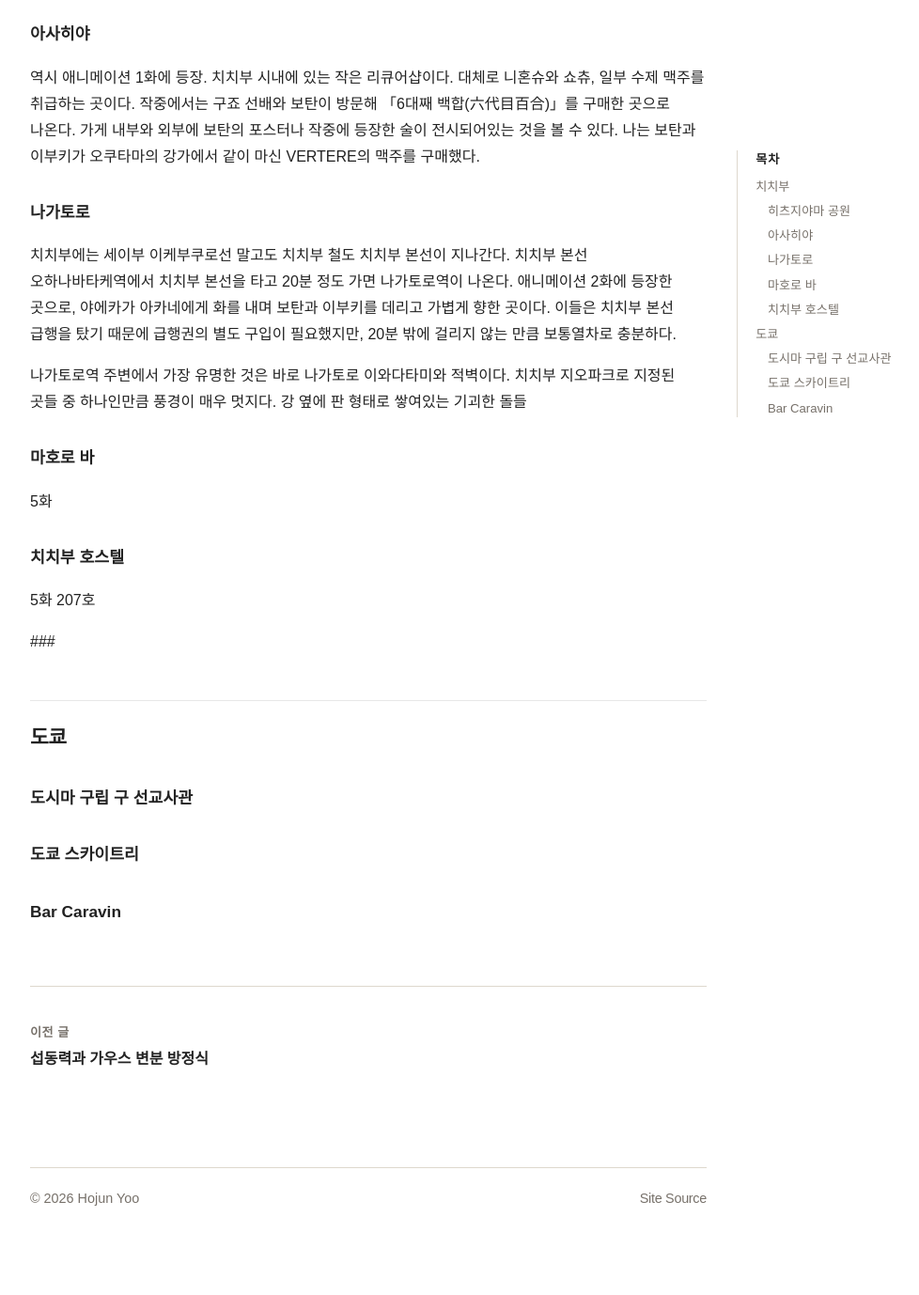
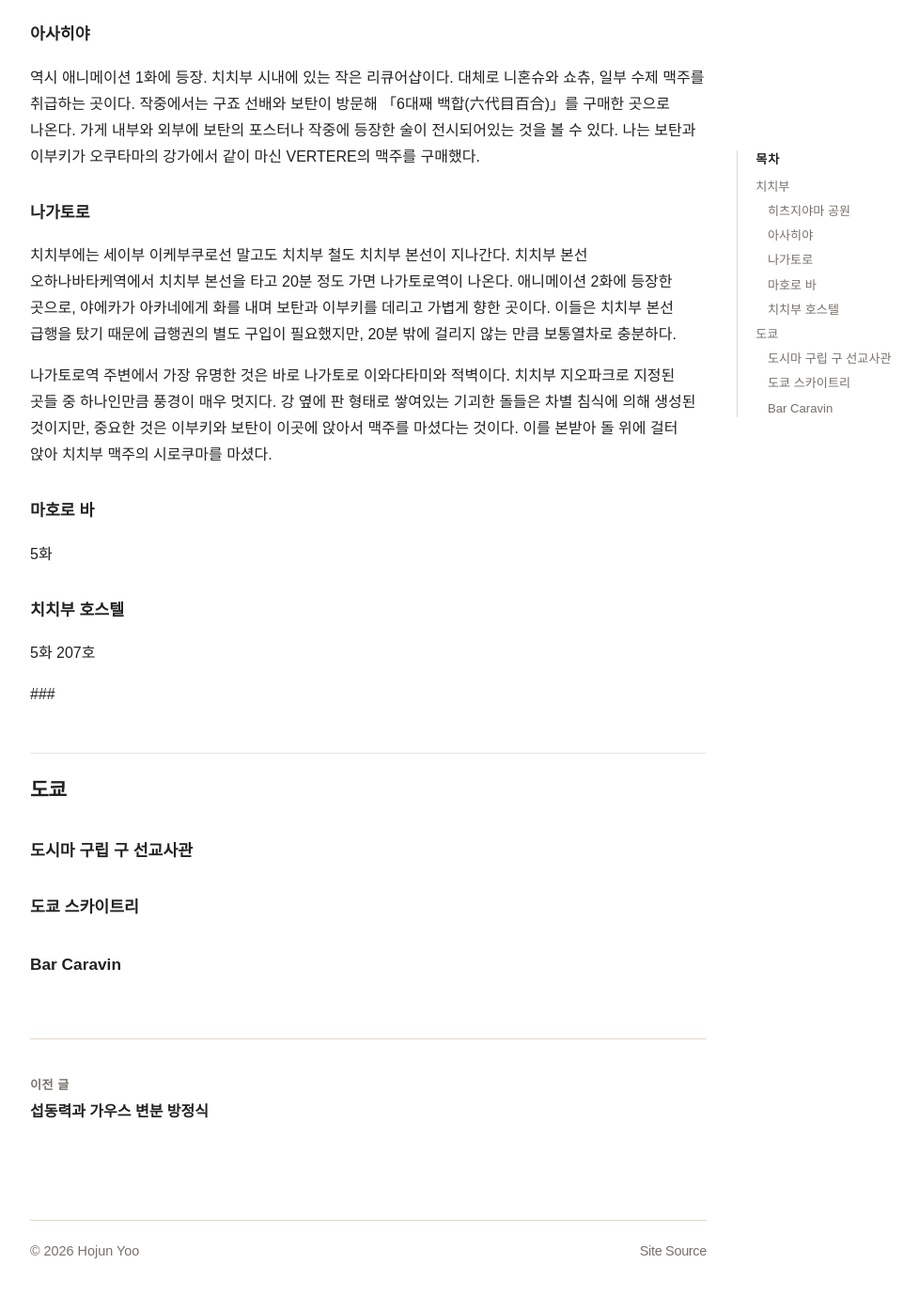
Before and after one commit to shami-momo/shami-momo.github.io, a Jekyll site: the page built from _posts/2026-07-16-botan.md, in a window 1280 px wide and 1400 px high, scrolled down 1189 px. Shown: the top 1378 px of the window at 94% size, without its empty margins (248-1226 px from the left). Built offline with Jekyll 4.4.1, drawn with Linux system fonts in a browser that asks for light colours; some web fonts are replaced; comment, search, counter and statistics services are not loaded; before the commit the page ends 2533 px from its top, so only the background shows below that.

Commit message:
japan travel fixed

```diff
--- a/_posts/2026-07-16-botan.md
+++ b/_posts/2026-07-16-botan.md
@@ -23,7 +23,7 @@ tags: [카미이나 보탄, 성지순례]
 ### 나가토로
 치치부에는 세이부 이케부쿠로선 말고도 치치부 철도 치치부 본선이 지나간다. 치치부 본선 오하나바타케역에서 치치부 본선을 타고 20분 정도 가면 나가토로역이 나온다. 애니메이션 2화에 등장한 곳으로, 야에카가 아카네에게 화를 내며 보탄과 이부키를 데리고 가볍게 향한 곳이다. 이들은 치치부 본선 급행을 탔기 때문에 급행권의 별도 구입이 필요했지만, 20분 밖에 걸리지 않는 만큼 보통열차로 충분하다.
 
-나가토로역 주변에서 가장 유명한 것은 바로 나가토로 이와다타미와 적벽이다. 치치부 지오파크로 지정된 곳들 중 하나인만큼 풍경이 매우 멋지다. 강 옆에 판 형태로 쌓여있는 기괴한 돌들
+나가토로역 주변에서 가장 유명한 것은 바로 나가토로 이와다타미와 적벽이다. 치치부 지오파크로 지정된 곳들 중 하나인만큼 풍경이 매우 멋지다. 강 옆에 판 형태로 쌓여있는 기괴한 돌들은 차별 침식에 의해 생성된 것이지만, 중요한 것은 이부키와 보탄이 이곳에 앉아서 맥주를 마셨다는 것이다. 이를 본받아 돌 위에 걸터 앉아 치치부 맥주의 시로쿠마를 마셨다.
 
 ### 마호로 바
 5화
--- a/assets/css/common.css
+++ b/assets/css/common.css
@@ -15,8 +15,8 @@
 
   --main: #ff577b;
 
-  --highlight: color-mix(in srgb, var(--main) 24%, transparent);
-  --highlight-soft: color-mix(in srgb, var(--main) 5%, transparent);
+  --highlight: color-mix(in srgb, var(--main) 25%, transparent);
+  --highlight-soft: color-mix(in srgb, var(--main) 10%, transparent);
 
   --map-base: #e2e2e2;
 }
--- a/assets/css/travel.css
+++ b/assets/css/travel.css
@@ -42,6 +42,18 @@
   fill: none;
   stroke: var(--map-base);
   stroke-width: 1px;
+}
+
+.japan-map .prefecture.is-stayed {
+  fill: var(--main);
+}
+
+.japan-map .prefecture.is-walked {
+  fill: color-mix(in srgb, var(--main) 62%, white);
+}
+
+.japan-map .prefecture.is-passed {
+  fill: color-mix(in srgb, var(--main) 22%, white);
 }
 
 /* Travel Timeline */
@@ -180,6 +192,37 @@
 
 .travel-timeline-toggle[hidden] {
   display: none;
+}
+
+.keikenchi-summary {
+  display: inline-flex;
+  align-items: center;
+  gap: 0.5rem;
+  font-weight: 700;
+  color: var(--muted);
+  border-bottom: 1px solid var(--line-soft);
+  margin-bottom: 0.5rem;
+  padding-bottom: 0.5rem;
+}
+
+.keikenchi-meter {
+  width: 5.5rem;
+  height: 0.32rem;
+  overflow: hidden;
+  border-radius: 999px;
+  background: var(--highlight-soft);
+}
+
+.keikenchi-meter-fill {
+  display: block;
+  width: var(--progress, 0%);
+  height: 100%;
+  border-radius: inherit;
+  background: var(--main);
+}
+
+.keikenchi-summary .keikenchi-value {
+  color: var(--main);
 }
 
 /* Travel map popup */
```
Also changed, not shown: _data/travel.yml (+30 -14 lines), index.md (+1 -1 lines), travel.md (+119 -52 lines).
